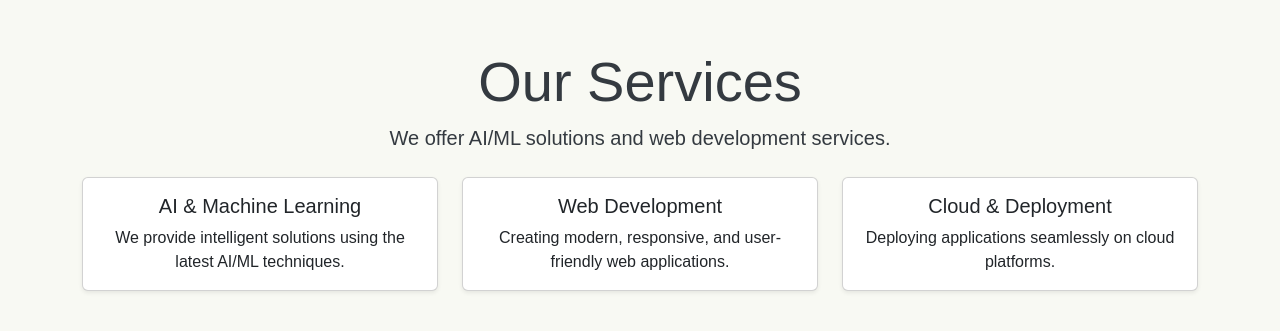
After one commit to G-gunjan/assignment2, a Django app: page /contact/services/ in a window 1280 px wide. The commit adds this page. Shown: the top 331 px of the page. Run offline with Django 5.2, Linux system fonts and the light colour scheme.

Commit message:
Added templates

```diff
--- a/templates/about.html
+++ b/templates/about.html
@@ -2,8 +2,8 @@
 {% load static %}
 
 {% block content %}
-<section class="about">
+    <div class="container mt-5 text-center">
     <h1>About Us</h1>
     <p>We are an innovative tech company dedicated to digital excellence.</p>
-</section>
+    </div>
 {% endblock %}
--- a/templates/contact.html
+++ b/templates/contact.html
@@ -9,7 +9,10 @@
         <input type="text" placeholder="Your Name" required>
         <input type="email" placeholder="Your Email" required>
         <textarea placeholder="Your Message"></textarea>
-        <button type="submit" class="btn">Send Message</button>
+        <button type="submit" class="btn btn-primary">Send Message</button>
     </form>
 </section>
+<!-- Bootstrap JS -->
+<script src="https://cdn.jsdelivr.net/npm/bootstrap@5.3.0/dist/js/bootstrap.bundle.min.js"></script>
+
 {% endblock %}
--- a/templates/home.html
+++ b/templates/home.html
@@ -6,7 +6,7 @@
     <div class="hero-content">
         <h1>Welcome to MainFlow Solutions</h1>
         <p>Your trusted partner for digital transformation.</p>
-        <a href="{% url 'about' %}" class="btn">Learn More</a>
+        <a href="{% url 'about' %}" class=" btn btn-success btn-lg">Learn More</a>
     </div>
 </section>
 
--- /dev/null
+++ b/templates/services.html
@@ -0,0 +1,46 @@
+{% load static %}
+<!DOCTYPE html>
+<html lang="en">
+<head>
+    <meta charset="UTF-8">
+    <meta name="viewport" content="width=device-width, initial-scale=1.0">
+    <title>MainFlow Solutions</title>
+    <link rel="stylesheet" href="https://cdn.jsdelivr.net/npm/bootstrap@5.3.0/dist/css/bootstrap.min.css">
+    <link rel="stylesheet" type="text/css" href="{% static 'style.css' %}">  <!-- Load CSS here -->
+</head>
+<body>
+    {% block content %}
+    <div class="container mt-5 text-center">
+        <h1 class="display-4">Our Services</h1>
+        <p class="lead">We offer AI/ML solutions and web development services.</p>
+
+        <div class="row mt-4">
+            <div class="col-md-4">
+                <div class="card shadow-sm">
+                    <div class="card-body">
+                        <h5 class="card-title">AI & Machine Learning</h5>
+                        <p class="card-text">We provide intelligent solutions using the latest AI/ML techniques.</p>
+                    </div>
+                </div>
+            </div>
+            <div class="col-md-4">
+                <div class="card shadow-sm">
+                    <div class="card-body">
+                        <h5 class="card-title">Web Development</h5>
+                        <p class="card-text">Creating modern, responsive, and user-friendly web applications.</p>
+                    </div>
+                </div>
+            </div>
+            <div class="col-md-4">
+                <div class="card shadow-sm">
+                    <div class="card-body">
+                        <h5 class="card-title">Cloud & Deployment</h5>
+                        <p class="card-text">Deploying applications seamlessly on cloud platforms.</p>
+                    </div>
+                </div>
+            </div>
+        </div>
+    </div>
+    {% endblock %}
+</body>
+</html>
```
Also changed, not shown: templates/base.html (+16 -10 lines).
